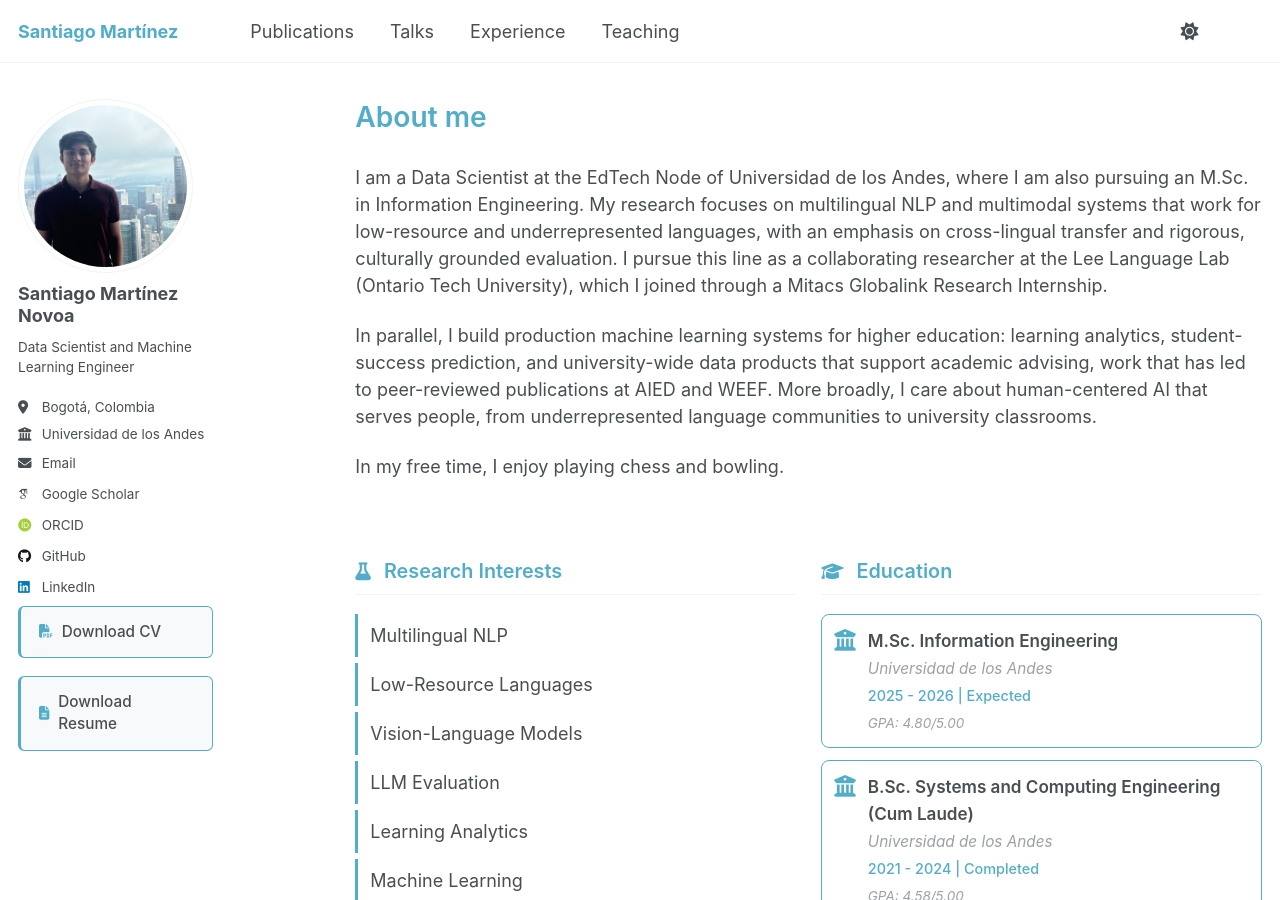
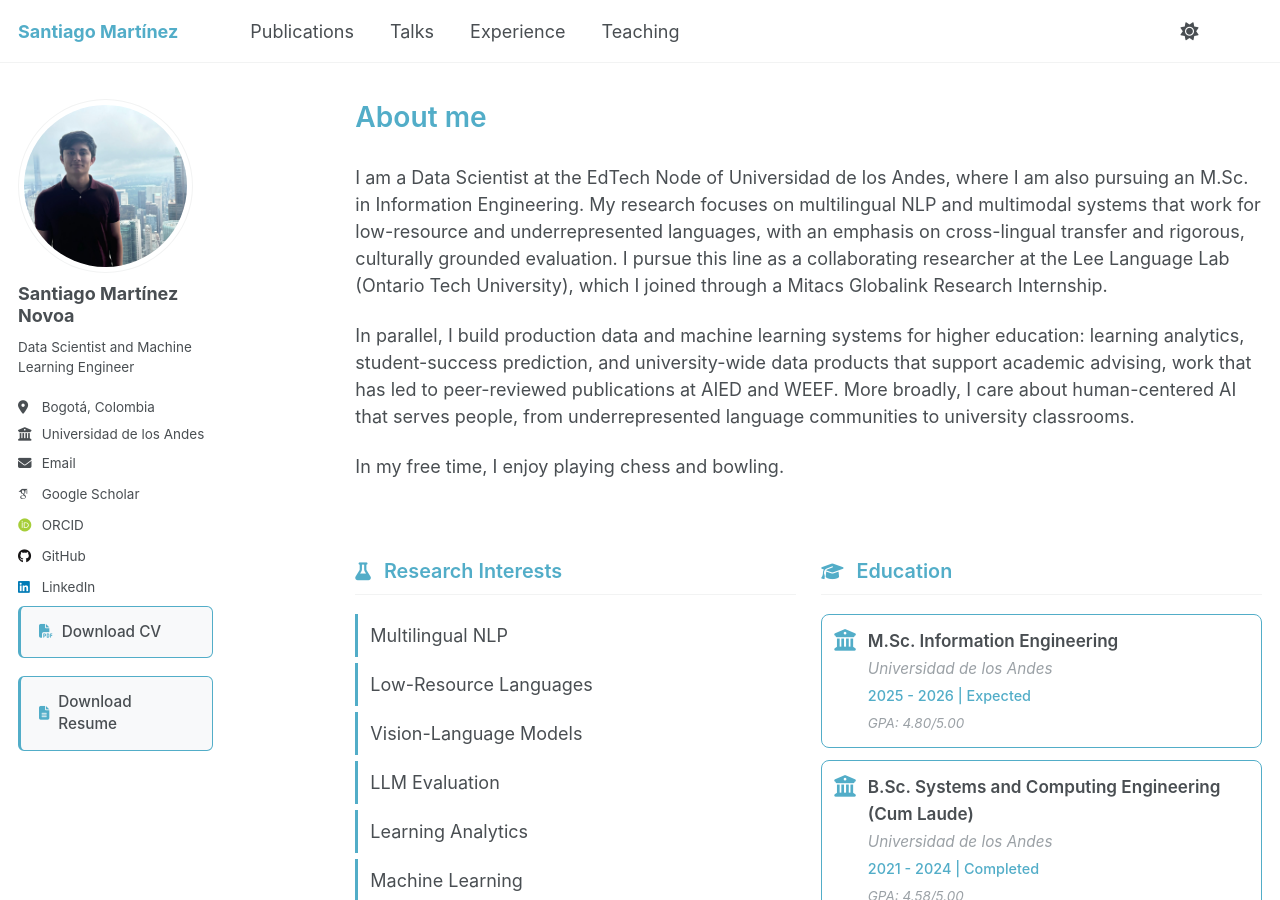
Before and after one commit to SantiagoM99/SantiagoM99.github.io, a Jekyll site: the page built from _pages/about.md, in a window 1280 px wide and 900 px high. Built offline with Jekyll 4.4.1, drawn with Linux system fonts in a browser that asks for light colours; some web fonts are replaced; a script that is not in the unit is left out.

Commit message:
Fix category mix-up in interests and homepage wording
Learning analytics is data work, not a machine learning system; say
"production data and machine learning systems" in the research
interests and homepage bio. Sync data and PDFs from My-CV.

Co-Authored-By: Claude Fable 5 <noreply@anthropic.com>
Claude-Session: https://claude.ai/code/session_01JLSiiM6KG48KrEvbumnnX8

```diff
--- a/_pages/about.md
+++ b/_pages/about.md
@@ -10,7 +10,7 @@ title: About me
 
 I am a Data Scientist at the EdTech Node of Universidad de los Andes, where I am also pursuing an M.Sc. in Information Engineering. My research focuses on multilingual NLP and multimodal systems that work for low-resource and underrepresented languages, with an emphasis on cross-lingual transfer and rigorous, culturally grounded evaluation. I pursue this line as a collaborating researcher at the Lee Language Lab (Ontario Tech University), which I joined through a Mitacs Globalink Research Internship.
 
-In parallel, I build production machine learning systems for higher education: learning analytics, student-success prediction, and university-wide data products that support academic advising, work that has led to peer-reviewed publications at AIED and WEEF. More broadly, I care about human-centered AI that serves people, from underrepresented language communities to university classrooms.
+In parallel, I build production data and machine learning systems for higher education: learning analytics, student-success prediction, and university-wide data products that support academic advising, work that has led to peer-reviewed publications at AIED and WEEF. More broadly, I care about human-centered AI that serves people, from underrepresented language communities to university classrooms.
 
 In my free time, I enjoy playing chess and bowling.
 
```
Also changed, not shown: _data/cv.yml (+4 -4 lines), _data/cv.json, 2 other files.
